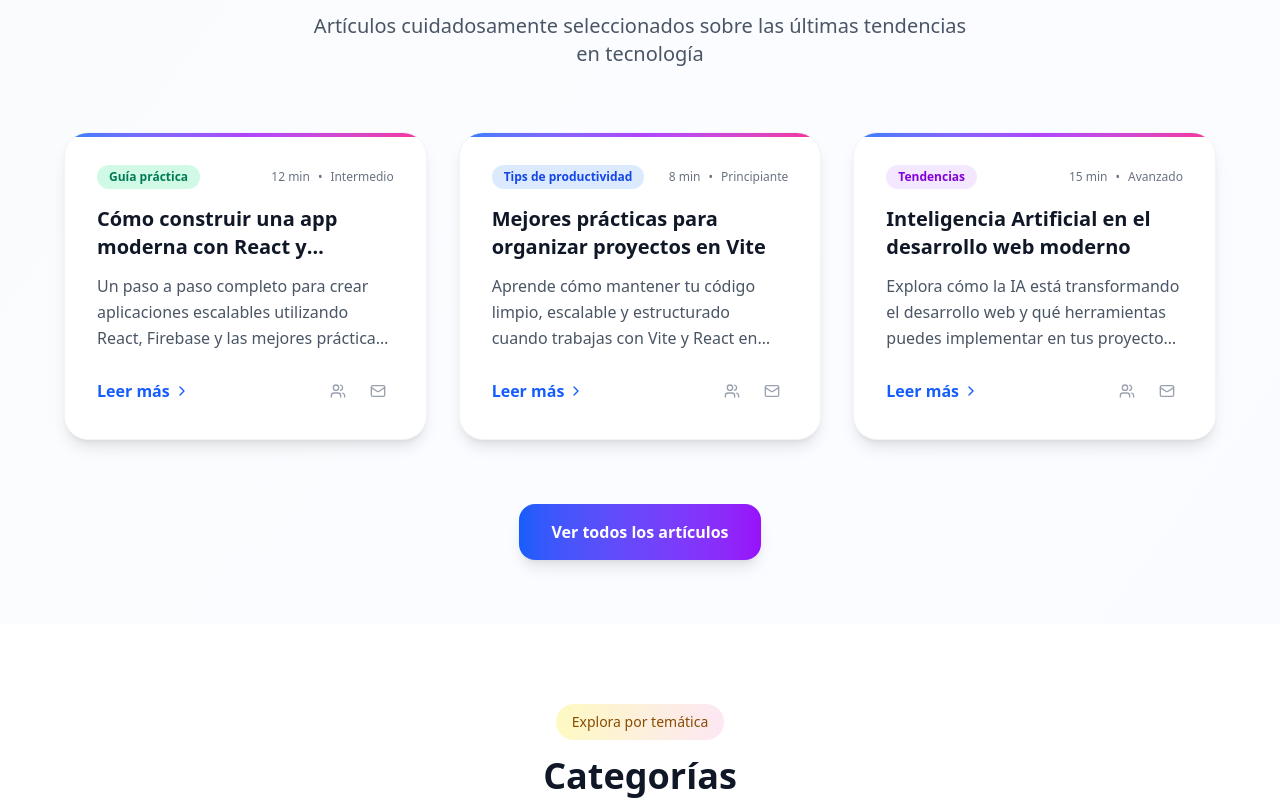
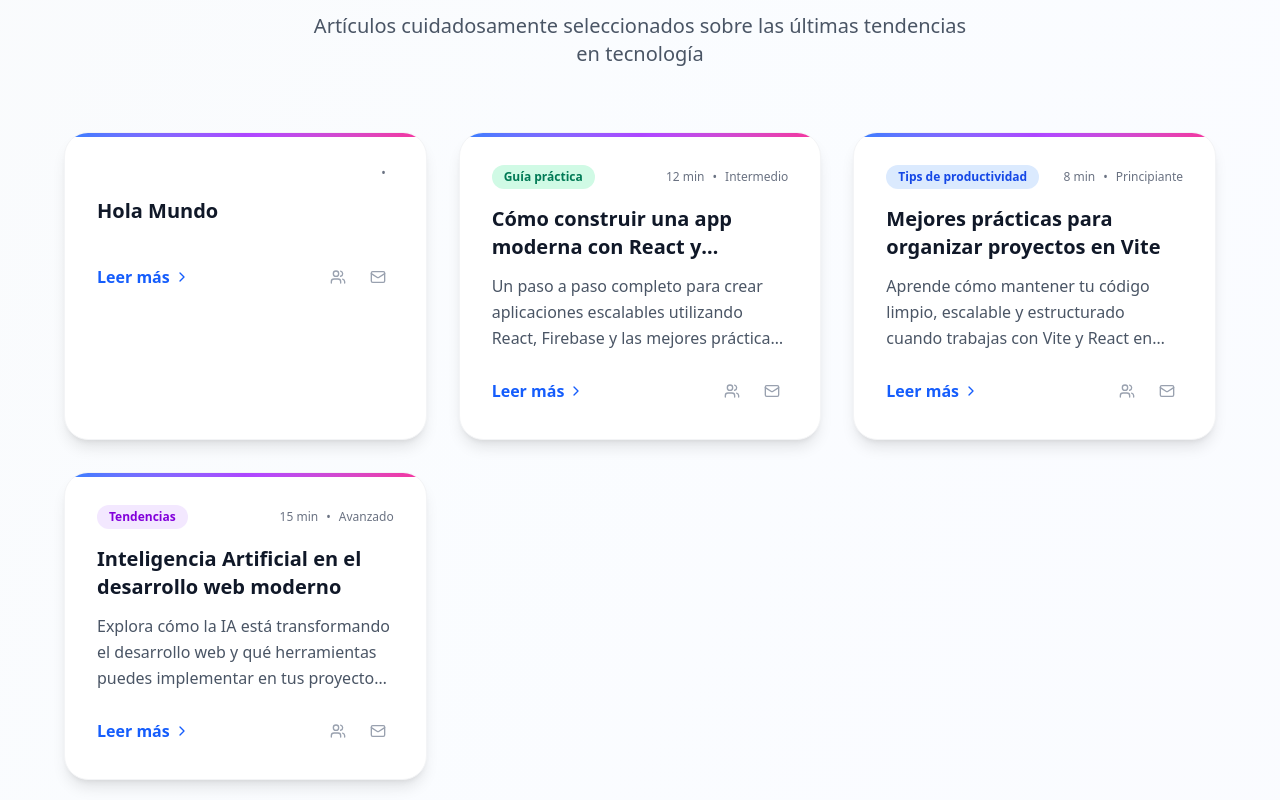
Before and after one commit to Juan17Informatico/blog-dev-notes, a React (Vite) app: page / in a window 1280 px wide. Shown: the part 860-1660 px from the top of the page. Built offline with nearby package versions, Linux system fonts and the light colour scheme.

Commit message:
feature: Load all posts from helpers loadPosts

```diff
--- a/src/pages/HomePage.jsx
+++ b/src/pages/HomePage.jsx
@@ -1,51 +1,19 @@
-import { Hero } from "../components/Hero";
-import { LatestPosts } from "../components/LatestPosts";
 import { Categories } from "../components/Categories";
-import { FeaturedProjects } from "../components/FeaturedProjects";
-import { AboutMe } from "../components/AboutMe";
-import { NewsletterSignup } from "../components/NewsletterSignup";
-import { Footer } from "../components/Footer";
 import { Banner } from "../components/Banner";
-import { useState } from "react";
-import { Navbar } from "../components/Navbar";
-import { ChevronRight, Mail, Users } from "lucide-react";
+import { useEffect, useState } from "react";
+import { ChevronRight, Link, Mail, Users } from "lucide-react";
 import { motion } from "framer-motion";
+import { loadAllPosts } from "../helpers/loadPosts";
+import { NavLink } from "react-router-dom";
 
 export const HomePage = () => {
     const [hoveredCard, setHoveredCard] = useState(null);
+    const [articles, setArticles] = useState([]);
+    console.log({ articles });
 
-    const articles = [
-        {
-            id: 1,
-            title: "Cómo construir una app moderna con React y Firebase",
-            description:
-                "Un paso a paso completo para crear aplicaciones escalables utilizando React, Firebase y las mejores prácticas de desarrollo moderno.",
-            category: "Guía práctica",
-            categoryColor: "bg-emerald-100 text-emerald-700",
-            readTime: "12 min",
-            difficulty: "Intermedio",
-        },
-        {
-            id: 2,
-            title: "Mejores prácticas para organizar proyectos en Vite",
-            description:
-                "Aprende cómo mantener tu código limpio, escalable y estructurado cuando trabajas con Vite y React en proyectos empresariales.",
-            category: "Tips de productividad",
-            categoryColor: "bg-blue-100 text-blue-700",
-            readTime: "8 min",
-            difficulty: "Principiante",
-        },
-        {
-            id: 3,
-            title: "Inteligencia Artificial en el desarrollo web moderno",
-            description:
-                "Explora cómo la IA está transformando el desarrollo web y qué herramientas puedes implementar en tus proyectos hoy.",
-            category: "Tendencias",
-            categoryColor: "bg-purple-100 text-purple-700",
-            readTime: "15 min",
-            difficulty: "Avanzado",
-        },
-    ];
+    useEffect(() => {
+        loadAllPosts().then(setArticles).catch(console.error);
+    }, []);
 
     const fadeInUp = {
         hidden: { opacity: 0, y: 30 },
@@ -62,7 +30,7 @@ export const HomePage = () => {
                 <motion.div
                     initial="hidden"
                     whileInView="visible"
-                    viewport={{once: true}}
+                    viewport={{ once: true }}
                     variants={fadeInUp}
                 >
                     <Banner />
@@ -135,16 +103,17 @@ export const HomePage = () => {
 
                                         {/* Call to action */}
                                         <div className="flex items-center justify-between">
-                                            <button className="flex items-center text-blue-600 font-semibold group-hover:text-blue-700 transition-colors">
+                                            <NavLink
+                                                to={`/post/${article.slug}`}
+                                                className="flex items-center text-blue-600 font-semibold group-hover:text-blue-700 transition-colors">
                                                 Leer más
                                                 <ChevronRight
-                                                    className={`w-4 h-4 ml-1 transition-transform duration-300 ${
-                                                        hoveredCard === article.id
-                                                            ? "translate-x-1"
-                                                            : ""
-                                                    }`}
+                                                    className={`w-4 h-4 ml-1 transition-transform duration-300 ${hoveredCard === article.id
+                                                        ? "translate-x-1"
+                                                        : ""
+                                                        }`}
                                                 />
-                                            </button>
+                                            </NavLink>
 
                                             <div className="flex space-x-2">
                                                 <button className="p-2 rounded-full hover:bg-gray-100 transition-colors">
```
